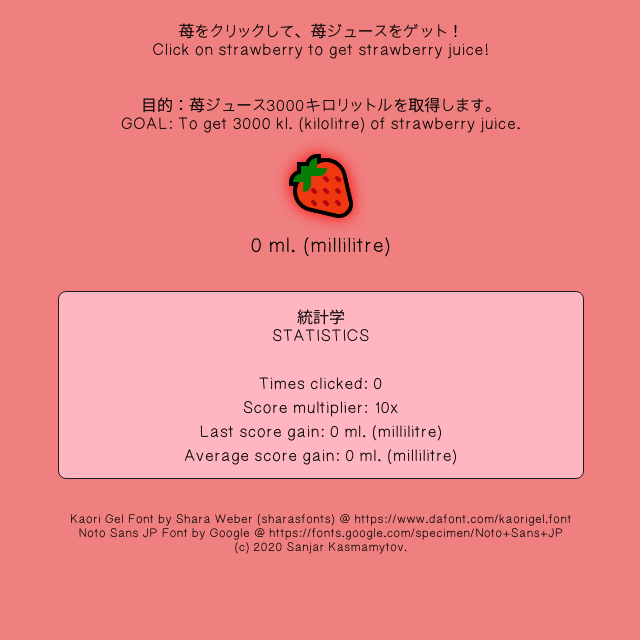
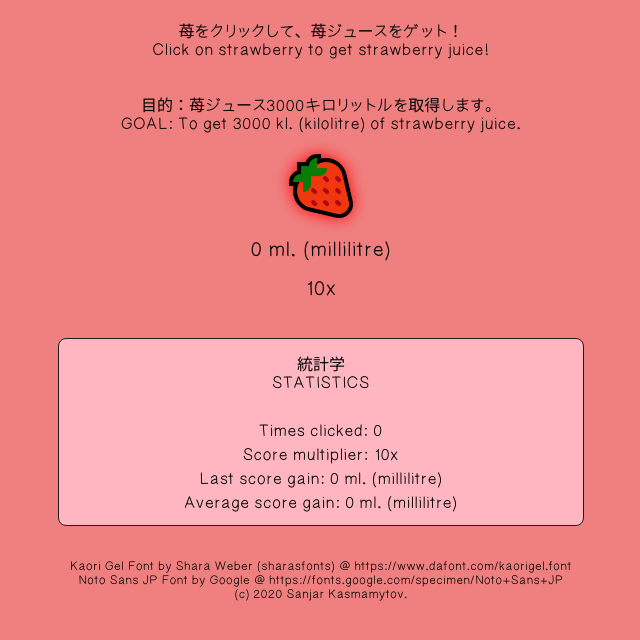
Before and after one commit to sanjar-dev/ichigo3000, a plain HTML site: page index.html in a window 1280 px wide. Shown: the part 124-764 px from the top of the page, without its empty margins (319-959 px from the left). Drawn offline with Linux system fonts and the light colour scheme.

Commit message:
average update, multiplier in main

```diff
--- a/index.html
+++ b/index.html
@@ -25,7 +25,10 @@
 
         <img id="button" onclick='buttonPressed();' src="./assets/ButtonRegular.png" alt="Button">
 
-        <p id="scoreDisplay">Score</p>
+        <div id="mainDisplay">
+            <p id="scoreDisplay">Score</p>
+            <p id="multiplierMainDisplay">Multiplier</p>
+        </div>
 
         <div id="statistics" style="display: block;">
             <p>
--- a/script.js
+++ b/script.js
@@ -2,7 +2,6 @@
 var clicks = 0;
 var score = 0; // in millilitres
 var scoreGain = 0;
-var previousScoreGain = scoreGain;
 var averageScoreGain = 0;
 var multiplier = 10;
 
@@ -25,6 +24,7 @@ var scoreDisplay = document.getElementById("scoreDisplay");
 var multiplierDisplay = document.getElementById("multiplierDisplay");
 var scoreGainDisplay = document.getElementById("scoreGainDisplay");
 var averageScoreGainDisplay = document.getElementById("averageScoreGainDisplay");
+var multiplierMainDisplay = document.getElementById("multiplierMainDisplay");
 
 // Update output variables
 // of components in the start
@@ -40,18 +40,17 @@ function updateOutput() {
     multiplierDisplay.innerHTML = displayString.multiplier + multiplier.toString() + "x";
     scoreGainDisplay.innerHTML = displayString.scoreGain + formatMillilitre(scoreGain);
     averageScoreGainDisplay.innerHTML = displayString.averageScoreGain + formatMillilitre(averageScoreGain);
+    multiplierMainDisplay.innerHTML = multiplier + "x";
 }
 // Pressing button action
 function buttonPressed() {
     // Adding to score
     scoreGain = Math.floor(Math.random() * multiplier) + 1;
-    averageScoreGain = (scoreGain + previousScoreGain) / 2;
+    averageScoreGain = Math.round(((averageScoreGain + scoreGain) / 2));
     score += scoreGain;
     multiplier += 5;
     // Adding click
     clicks++;
-    // Updating previous values
-    previousScoreGain = scoreGain;
     // Update output variables
     updateOutput();
 }
--- a/style.css
+++ b/style.css
@@ -45,11 +45,16 @@ body {
     transition: ease-in-out 250ms;
 }
 
-#scoreDisplay {
-    margin-top: 12px;
-    margin-bottom: 12px;
+#mainDisplay {
+    /* margin-top: 12px;
+    margin-bottom: 12px; */
+    margin: 0;
 
     font-size: 20px;
+}
+#mainDisplay p {
+    margin-top: 16px;
+    margin-bottom: 16px;
 }
 
 #statistics {
```
